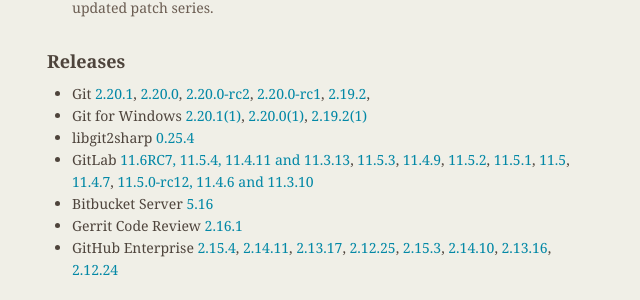
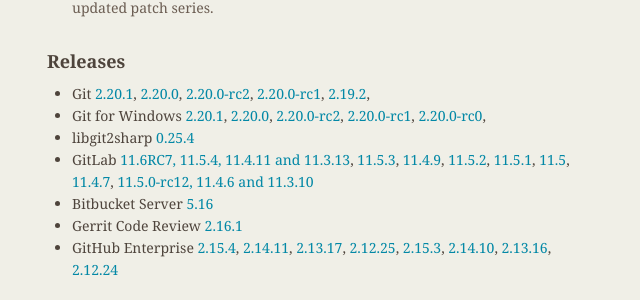
Before and after one commit to git/git.github.io, a Jekyll site: the page built from rev_news/drafts/edition-46.md, in a window 1280 px wide and 900 px high, scrolled down 1211 px. Shown: the part 154-454 px from the top of the window, without its empty margins (487-1127 px from the left). Built offline with Jekyll 4.4.1, drawn with Linux system fonts in a browser that asks for light colours.

Commit message:
RevNews: really improve the Git for Windows links
* Remove those super ugly `(1)` suffixes. Git for Windows *never* uses
  them in the announcements, except for `(2)`, `(3)` etc i.e. where
  really necessary.

* Add the -rc releases.

* Remove the v2.19.2 release. It was demoted to pre-release status,
  there is really absolutely no sense that we should advertise this
  version in RevNews *after* it was demoted.

Signed-off-by: Johannes Schindelin <johannes.schindelin@gmx.de>

```diff
--- a/rev_news/drafts/edition-46.md
+++ b/rev_news/drafts/edition-46.md
@@ -96,9 +96,11 @@
 [2.20.0-rc2](https://public-inbox.org/git/xmqq36rhjnts.fsf@gitster-ct.c.googlers.com/),
 [2.20.0-rc1](https://public-inbox.org/git/xmqqmuq25ufc.fsf@gitster-ct.c.googlers.com/),
 [2.19.2](https://public-inbox.org/git/xmqqtvka5ugt.fsf@gitster-ct.c.googlers.com/),
-+ Git for Windows [2.20.1(1)](https://github.com/git-for-windows/git/releases/tag/v2.20.1.windows.1),
-[2.20.0(1)](https://github.com/git-for-windows/git/releases/tag/v2.20.0.windows.1),
-[2.19.2(1)](https://github.com/git-for-windows/git/releases/tag/v2.19.2.windows.1)
++ Git for Windows [2.20.1](https://github.com/git-for-windows/git/releases/tag/v2.20.1.windows.1),
+[2.20.0](https://github.com/git-for-windows/git/releases/tag/v2.20.0.windows.1),
+[2.20.0-rc2](https://github.com/git-for-windows/git/releases/tag/v2.20.0-rc2.windows.1),
+[2.20.0-rc1](https://github.com/git-for-windows/git/releases/tag/v2.20.0-rc1.windows.1),
+[2.20.0-rc0](https://github.com/git-for-windows/git/releases/tag/v2.20.0-rc0.windows.1),
 + libgit2sharp [0.25.4](https://github.com/libgit2/libgit2sharp/releases/tag/v0.25.4)
 + GitLab [11.6RC7, 11.5.4, 11.4.11 and 11.3.13](https://about.gitlab.com/2018/12/13/critical-security-release-gitlab-11-dot-5-dot-4-released/),
 [11.5.3](https://about.gitlab.com/2018/12/06/critical-security-release-gitlab-11-dot-5-dot-3-released/),
```
